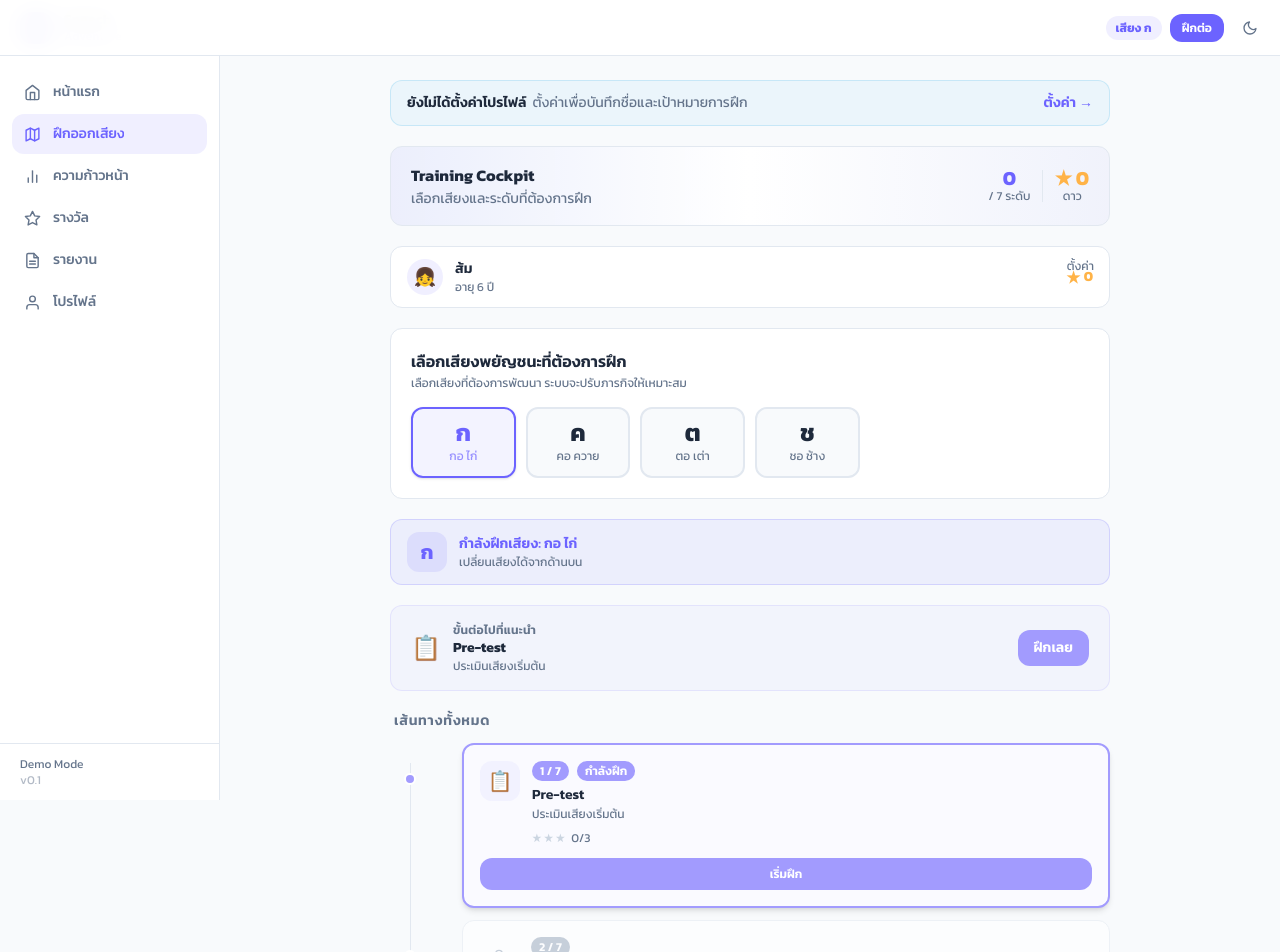
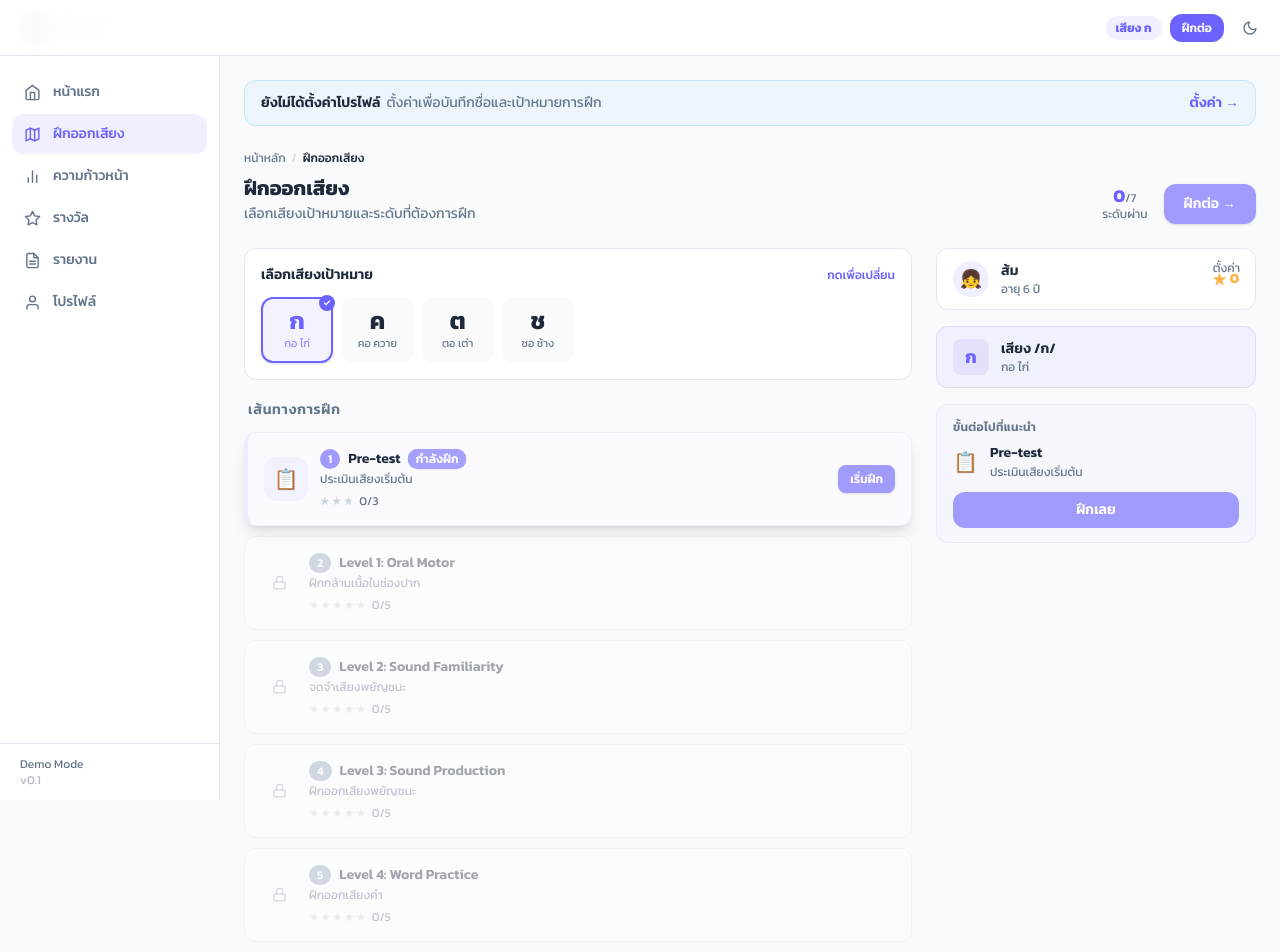
Before and after one commit to KankaveeRamsri/Speech-Adventure-Web-App, a Next.js app: page /training in a window 1280 px wide. Shown: the top 952 px of the page. Built offline with nearby package versions, Linux system fonts and the light colour scheme.

Commit message:
style: refine training page layout

```diff
--- a/src/app/training/page.tsx
+++ b/src/app/training/page.tsx
@@ -51,9 +51,9 @@ export default function TrainingMapPage() {
 
   return (
     <AppShell>
-      <div className="max-w-3xl mx-auto px-4 sm:px-6 py-6 space-y-5">
+      <div className="max-w-6xl mx-auto px-4 sm:px-6 py-6 space-y-6">
 
-        {/* ── Setup banner (shown when no profile is set) ── */}
+        {/* ── Setup banner ── */}
         {isHydrated && !hasProfile && (
           <div className="flex items-center justify-between gap-3 bg-info/8 border border-info/25 rounded-xl px-4 py-3">
             <p className="text-sm text-text">
@@ -69,32 +69,63 @@ export default function TrainingMapPage() {
           </div>
         )}
 
-        {/* ── Session header ── */}
-        <div className="bg-gradient-to-r from-primary/8 via-surface to-level-sentence/5 border border-border rounded-xl px-5 py-4">
-          <div className="flex items-center justify-between flex-wrap gap-2">
+        {/* ── Page Header ── */}
+        <header>
+          <nav className="text-xs text-text-muted mb-2" aria-label="Breadcrumb">
+            <Link href="/" className="hover:text-primary transition-colors">หน้าหลัก</Link>
+            <span className="mx-1.5 text-disabled">/</span>
+            <span className="text-text font-medium">ฝึกออกเสียง</span>
+          </nav>
+          <div className="flex items-end justify-between gap-4">
             <div>
-              <h2 className="font-bold text-text text-base">Training Cockpit</h2>
+              <h1 className="text-xl font-bold text-text">ฝึกออกเสียง</h1>
               <p className="text-sm text-text-muted mt-0.5">
-                เลือกเสียงและระดับที่ต้องการฝึก
+                เลือกเสียงเป้าหมายและระดับที่ต้องการฝึก
               </p>
             </div>
             {isHydrated && (
-              <div className="flex items-center gap-3 text-sm">
-                <div className="text-center">
-                  <p className="font-bold text-primary text-xl leading-none">{completedCount}</p>
-                  <p className="text-xs text-text-muted">/ 7 ระดับ</p>
+              <div className="flex items-center gap-4 flex-shrink-0">
+                <div className="text-center hidden sm:block">
+                  <p className="font-bold text-primary text-lg leading-none">{completedCount}<span className="text-text-muted text-xs font-normal">/7</span></p>
+                  <p className="text-xs text-text-muted">ระดับผ่าน</p>
                 </div>
-                <div className="w-px h-8 bg-border" />
-                <div className="text-center">
-                  <p className="font-bold text-secondary text-xl leading-none">★ {summary.starsEarned}</p>
-                  <p className="text-xs text-text-muted">ดาว</p>
-                </div>
+                {currentStage && (
+                  <a
+                    href={`/training/${currentStage.slug}`}
+                    className="px-5 py-2.5 rounded-xl text-sm font-semibold text-white transition-all hover:scale-[1.02] active:scale-[0.98] shadow-sm"
+                    style={{ backgroundColor: currentStage.accentColor }}
+                  >
+                    ฝึกต่อ →
+                  </a>
+                )}
               </div>
             )}
           </div>
+        </header>
+
+        {/* ── 2-Column Layout ── */}
+        <div className="lg:grid lg:grid-cols-[1fr_320px] lg:gap-6 lg:items-start space-y-6 lg:space-y-0">
+
+          {/* ── Left Column: Sound Selector + Journey Map ── */}
+          <div className="space-y-5 min-w-0">
+            <TargetSoundSelector
+              sounds={mockTargetSounds}
+              selectedId={isHydrated ? selectedSoundId : null}
+              onSelect={setSelectedSound}
+            />
+
+            <section>
+              <h2 className="text-sm font-semibold text-text-muted uppercase tracking-wider mb-3 px-1">
+                เส้นทางการฝึก
+              </h2>
+              <TrainingMap stages={liveStages} />
+            </section>
           </div>
 
-        {/* ── Child Profile (compact) ── */}
+          {/* ── Right Column: Side Panel ── */}
+          <aside className="space-y-4 lg:sticky lg:top-16">
+
+            {/* Child Profile */}
             <div className="relative">
               <ChildProfileCard
                 profile={liveProfile}
@@ -111,51 +142,44 @@ export default function TrainingMapPage() {
               )}
             </div>
 
-        {/* ── Target Sound Selector ── */}
-        <TargetSoundSelector
-          sounds={mockTargetSounds}
-          selectedId={isHydrated ? selectedSoundId : null}
-          onSelect={setSelectedSound}
-        />
-
-        {/* ── Selected sound indicator ── */}
+            {/* Selected Sound Summary */}
             {isHydrated && selectedSound && (
-          <div className="flex items-center gap-3 bg-primary/8 border border-primary/20 rounded-xl px-4 py-3">
+              <div className="flex items-center gap-3 bg-primary/6 border border-primary/15 rounded-xl px-4 py-3">
                 <span
-              className="w-10 h-10 rounded-xl flex items-center justify-center text-xl font-bold text-primary flex-shrink-0"
-              style={{ backgroundColor: "rgba(108,99,255,0.12)" }}
+                  className="w-9 h-9 rounded-lg flex items-center justify-center text-lg font-bold text-primary flex-shrink-0"
+                  style={{ backgroundColor: "rgba(108,99,255,0.10)" }}
                 >
                   {selectedSound.label}
                 </span>
-            <div>
-              <p className="text-sm font-semibold text-primary">
-                กำลังฝึกเสียง: {selectedSound.description}
+                <div className="min-w-0">
+                  <p className="text-sm font-semibold text-text truncate">
+                    เสียง /{selectedSound.label}/
                   </p>
-              <p className="text-xs text-text-muted">เปลี่ยนเสียงได้จากด้านบน</p>
+                  <p className="text-xs text-text-muted truncate">{selectedSound.description}</p>
                 </div>
               </div>
             )}
 
-        {/* ── Current stage Next Action card ── */}
+            {/* Next Best Action */}
             {isHydrated && currentStage && (
               <div
-            className="flex items-center justify-between gap-4 rounded-xl px-5 py-4 border"
+                className="rounded-xl px-4 py-3.5 border"
                 style={{
-              backgroundColor: `${currentStage.accentColor}10`,
-              borderColor: `${currentStage.accentColor}30`,
+                  backgroundColor: `${currentStage.accentColor}08`,
+                  borderColor: `${currentStage.accentColor}25`,
                 }}
               >
+                <p className="text-xs font-semibold text-text-muted uppercase tracking-wide mb-2">ขั้นต่อไปที่แนะนำ</p>
                 <div className="flex items-center gap-3">
-              <span className="text-2xl" aria-hidden="true">{currentStage.icon}</span>
-              <div>
-                <p className="text-xs font-semibold text-text-muted uppercase tracking-wide">ขั้นต่อไปที่แนะนำ</p>
-                <p className="font-bold text-text text-sm">{currentStage.name}</p>
-                <p className="text-xs text-text-muted">{currentStage.shortGoal}</p>
+                  <span className="text-xl flex-shrink-0" aria-hidden="true">{currentStage.icon}</span>
+                  <div className="min-w-0 flex-1">
+                    <p className="font-semibold text-text text-sm leading-snug">{currentStage.name}</p>
+                    <p className="text-xs text-text-muted mt-0.5">{currentStage.shortGoal}</p>
                   </div>
                 </div>
                 <a
                   href={`/training/${currentStage.slug}`}
-              className="flex-shrink-0 px-4 py-2 rounded-xl text-sm font-semibold text-white transition-all hover:scale-[1.02] active:scale-[0.98]"
+                  className="block w-full text-center mt-3 px-4 py-2 rounded-xl text-sm font-semibold text-white transition-all hover:scale-[1.01] active:scale-[0.98]"
                   style={{ backgroundColor: currentStage.accentColor }}
                 >
                   ฝึกเลย
@@ -163,41 +187,39 @@ export default function TrainingMapPage() {
               </div>
             )}
 
-        {/* ── Rewards mini-card ── */}
+            {/* Rewards Summary */}
             {isHydrated && rewardResult && rewardResult.earnedCount > 0 && (
               <Link
                 href="/rewards"
-            className="flex items-center justify-between gap-4 bg-surface border border-border rounded-xl px-4 py-3 hover:border-secondary/40 hover:shadow-sm transition-all group"
+                className="flex items-center justify-between gap-3 bg-surface border border-border rounded-xl px-4 py-3 hover:border-secondary/40 hover:shadow-sm transition-all group"
                 aria-label="ดูรางวัลและเหรียญตรา"
               >
-            <div className="flex items-center gap-3">
-              <div className="w-8 h-8 rounded-xl bg-secondary/12 flex items-center justify-center flex-shrink-0">
-                <svg width="15" height="15" viewBox="0 0 24 24" fill="none" stroke="#FFB347" strokeWidth="1.75" strokeLinecap="round" strokeLinejoin="round" aria-hidden="true">
+                <div className="flex items-center gap-2.5">
+                  <div className="w-7 h-7 rounded-lg bg-secondary/12 flex items-center justify-center flex-shrink-0">
+                    <svg width="13" height="13" viewBox="0 0 24 24" fill="none" stroke="#FFB347" strokeWidth="2" strokeLinecap="round" strokeLinejoin="round" aria-hidden="true">
                       <path d="M12 2l3.09 6.26L22 9.27l-5 4.87 1.18 6.88L12 17.77l-6.18 3.25L7 14.14 2 9.27l6.91-1.01L12 2z" />
                     </svg>
                   </div>
                   <div>
-                <p className="text-sm font-semibold text-text">รางวัล</p>
+                    <p className="text-sm font-semibold text-text leading-tight">รางวัล</p>
                     <p className="text-xs text-text-muted">
-                  {rewardResult.earnedCount} / {rewardResult.totalBadges} เหรียญตรา
+                      {rewardResult.earnedCount}/{rewardResult.totalBadges} เหรียญ
                     </p>
                   </div>
                 </div>
-            <div className="flex items-center gap-2 text-right">
-              <p className="text-sm font-bold text-secondary">★ {summary.starsEarned}</p>
-              <svg width="13" height="13" viewBox="0 0 24 24" fill="none" stroke="currentColor" strokeWidth="2.5" strokeLinecap="round" strokeLinejoin="round" className="text-text-muted group-hover:text-secondary transition-colors" aria-hidden="true">
+                <svg width="13" height="13" viewBox="0 0 24 24" fill="none" stroke="currentColor" strokeWidth="2.5" strokeLinecap="round" strokeLinejoin="round" className="text-text-muted group-hover:text-secondary transition-colors flex-shrink-0" aria-hidden="true">
                   <path d="M9 18l6-6-6-6" />
                 </svg>
-            </div>
               </Link>
             )}
 
-        {/* ── Training Journey Map ── */}
-        <div>
-          <h2 className="text-sm font-semibold text-text-muted uppercase tracking-wider mb-3 px-1">
-            เส้นทางทั้งหมด
-          </h2>
-          <TrainingMap stages={liveStages} />
+            {/* Quick stats on mobile (hidden on desktop since sidebar shows them) */}
+            {!isHydrated && (
+              <div className="bg-surface border border-border rounded-xl p-4 text-center">
+                <p className="text-sm text-text-muted">กำลังโหลดข้อมูล...</p>
+              </div>
+            )}
+          </aside>
         </div>
 
         <div className="pb-4" />
--- a/src/components/speech-adventure/LevelCard.tsx
+++ b/src/components/speech-adventure/LevelCard.tsx
@@ -13,16 +13,22 @@ export default function LevelCard({ stage, index }: Props) {
 
   return (
     <div
-      className={`relative bg-surface border rounded-xl p-4 transition-all duration-200 ${
+      className={`relative bg-surface border rounded-xl transition-all duration-200 ${
         isLocked
-          ? "opacity-50 border-border"
+          ? "opacity-40 border-border"
           : isCurrent
-          ? "border-2 shadow-md hover:shadow-lg hover:-translate-y-0.5"
+          ? "border-l-4 shadow-lg hover:shadow-xl hover:-translate-y-0.5 cursor-default"
+          : isCompleted
+          ? "border-border hover:shadow-sm hover:-translate-y-0.5"
           : "border-border hover:shadow-md hover:-translate-y-0.5"
       }`}
-      style={isCurrent ? { borderColor: stage.accentColor } : undefined}
+      style={
+        isCurrent
+          ? { borderLeftColor: stage.accentColor, borderColor: `${stage.accentColor}30` }
+          : undefined
+      }
     >
-      {/* Current stage glow overlay in dark mode */}
+      {/* Current stage glow */}
       {isCurrent && (
         <div
           className="absolute inset-0 rounded-xl opacity-5 dark:opacity-10 pointer-events-none"
@@ -30,36 +36,44 @@ export default function LevelCard({ stage, index }: Props) {
         />
       )}
 
-      <div className="flex items-start gap-3 relative">
+      <div className={`flex items-center gap-3 relative ${isCurrent ? "p-4" : isCompleted ? "p-3.5" : "p-4"}`}>
         {/* Icon */}
         <div
-          className="flex-shrink-0 w-10 h-10 rounded-xl flex items-center justify-center text-lg"
-          style={{ backgroundColor: isLocked ? undefined : `${stage.accentColor}18` }}
+          className={`flex-shrink-0 rounded-xl flex items-center justify-center ${
+            isCurrent ? "w-11 h-11" : "w-9 h-9"
+          }`}
+          style={{ backgroundColor: isLocked ? undefined : `${stage.accentColor}15` }}
           aria-hidden="true"
         >
           {isLocked ? (
-            <svg width="16" height="16" viewBox="0 0 24 24" fill="none" stroke="#94A3B8" strokeWidth="2" strokeLinecap="round" strokeLinejoin="round">
+            <svg width="15" height="15" viewBox="0 0 24 24" fill="none" stroke="#94A3B8" strokeWidth="2" strokeLinecap="round" strokeLinejoin="round">
               <rect x="3" y="11" width="18" height="11" rx="2" ry="2" />
               <path d="M7 11V7a5 5 0 0 1 10 0v4" />
             </svg>
+          ) : isCompleted ? (
+            <svg width="16" height="16" viewBox="0 0 24 24" fill="none" stroke="#4CAF82" strokeWidth="2.5" strokeLinecap="round" strokeLinejoin="round">
+              <polyline points="20 6 9 17 4 12" />
+            </svg>
           ) : (
-            <span className="text-xl">{stage.icon}</span>
+            <span className={isCurrent ? "text-xl" : "text-lg"}>{stage.icon}</span>
           )}
         </div>
 
         {/* Content */}
         <div className="flex-1 min-w-0">
-          <div className="flex items-center gap-2 mb-1 flex-wrap">
-            {/* Step indicator */}
+          <div className="flex items-center gap-2 mb-0.5 flex-wrap">
             <span
               className="text-xs font-semibold px-2 py-0.5 rounded-full text-white flex-shrink-0"
               style={{ backgroundColor: isLocked ? "#94A3B8" : stage.accentColor }}
             >
-              {index + 1} / 7
+              {index + 1}
             </span>
+            <h3 className={`font-semibold text-text leading-snug ${isCurrent ? "text-sm" : "text-sm"}`}>
+              {stage.name}
+            </h3>
             {isCompleted && (
-              <span className="text-xs font-semibold px-2 py-0.5 rounded-full bg-success/15 text-success flex-shrink-0">
-                สำเร็จแล้ว
+              <span className="text-xs font-medium px-2 py-0.5 rounded-full bg-success/12 text-success flex-shrink-0">
+                สำเร็จ
               </span>
             )}
             {isCurrent && (
@@ -71,12 +85,10 @@ export default function LevelCard({ stage, index }: Props) {
               </span>
             )}
           </div>
-
-          <h3 className="font-semibold text-text text-sm leading-snug">{stage.name}</h3>
           <p className="text-xs text-text-muted mt-0.5">{stage.shortGoal}</p>
 
-          {/* Stars */}
-          <div className="flex items-center gap-1.5 mt-2">
+          {/* Stars row */}
+          <div className="flex items-center gap-1.5 mt-1.5">
             <div className="flex items-center gap-0.5">
               {Array.from({ length: stage.starsTotal }).map((_, i) => (
                 <span
@@ -93,30 +105,42 @@ export default function LevelCard({ stage, index }: Props) {
             </span>
           </div>
         </div>
-      </div>
 
-      {/* CTA Button */}
-      <div className="mt-3 relative">
-        {isLocked ? (
-          <button
-            disabled
-            className="w-full py-2 rounded-xl bg-bg dark:bg-white/5 text-text-muted font-medium text-xs cursor-not-allowed border border-border"
-          >
-            ยังไม่ปลดล็อค
-          </button>
-        ) : (
+        {/* Inline action button (desktop) */}
+        {!isLocked && (
           <Link
             href={`/training/${stage.slug}`}
-            className="block w-full text-center py-2 rounded-xl font-semibold text-xs transition-all hover:scale-[1.01] active:scale-[0.98]"
-            style={{
-              backgroundColor: isCurrent ? stage.accentColor : `${stage.accentColor}15`,
-              color: isCurrent ? "#fff" : stage.accentColor,
-            }}
+            className={`hidden sm:flex-shrink-0 sm:flex items-center gap-1 px-3 py-1.5 rounded-lg text-xs font-semibold transition-all hover:scale-[1.02] active:scale-[0.98] flex-shrink-0 ${
+              isCurrent
+                ? "text-white shadow-sm"
+                : "border border-current hover:bg-black/5 dark:hover:bg-white/5"
+            }`}
+            style={
+              isCurrent
+                ? { backgroundColor: stage.accentColor, color: "#fff" }
+                : { color: stage.accentColor }
+            }
           >
             {isCompleted ? "ทบทวน" : isCurrent && stage.starsEarned > 0 ? "ฝึกต่อ" : "เริ่มฝึก"}
           </Link>
         )}
       </div>
+
+      {/* Mobile full-width CTA */}
+      {!isLocked && (
+        <Link
+          href={`/training/${stage.slug}`}
+          className="sm:hidden block text-center py-2 text-xs font-semibold border-t border-border/50 transition-all hover:bg-bg"
+          style={{ color: stage.accentColor }}
+        >
+          {isCompleted ? "ทบทวน" : isCurrent && stage.starsEarned > 0 ? "ฝึกต่อ" : "เริ่มฝึก"}
+        </Link>
+      )}
+      {isLocked && (
+        <div className="sm:hidden text-center py-2 text-xs text-text-muted border-t border-border/50 cursor-not-allowed">
+          ยังไม่ปลดล็อค
+        </div>
+      )}
     </div>
   );
 }
--- a/src/components/speech-adventure/TargetSoundSelector.tsx
+++ b/src/components/speech-adventure/TargetSoundSelector.tsx
@@ -10,23 +10,27 @@ interface Props {
 
 export default function TargetSoundSelector({ sounds, selectedId, onSelect }: Props) {
   return (
-    <div className="bg-surface border border-border rounded-xl p-5">
-      <div className="mb-4">
-        <h3 className="text-base font-semibold text-text">เลือกเสียงพยัญชนะที่ต้องการฝึก</h3>
-        <p className="text-xs text-text-muted mt-0.5">เลือกเสียงที่ต้องการพัฒนา ระบบจะปรับภารกิจให้เหมาะสม</p>
+    <div className="bg-surface border border-border rounded-xl p-4">
+      <div className="flex items-center justify-between mb-3">
+        <div>
+          <h3 className="text-sm font-semibold text-text">เลือกเสียงเป้าหมาย</h3>
+        </div>
+        {selectedId && (
+          <span className="text-xs text-primary font-medium">กดเพื่อเปลี่ยน</span>
+        )}
       </div>
 
-      <div className="grid grid-cols-4 sm:grid-cols-6 gap-2.5">
+      <div className="grid grid-cols-4 sm:grid-cols-6 lg:grid-cols-8 gap-2">
         {sounds.map((sound) => {
           const isSelected = sound.id === selectedId;
           return (
             <button
               key={sound.id}
               onClick={() => onSelect(sound.id)}
-              className={`flex flex-col items-center gap-1 py-3 px-2 rounded-xl border-2 transition-all hover:scale-[1.03] active:scale-[0.97] ${
+              className={`relative flex flex-col items-center gap-1 py-2.5 px-2 rounded-xl border-2 transition-all duration-150 hover:scale-[1.03] active:scale-[0.97] ${
                 isSelected
                   ? "border-primary bg-primary/8 shadow-sm"
-                  : "border-border bg-bg hover:border-primary/40 dark:bg-white/3"
+                  : "border-transparent bg-bg hover:border-border dark:bg-white/3 hover:dark:border-white/10"
               }`}
               aria-label={`เลือกเสียง ${sound.label}`}
               aria-pressed={isSelected}
@@ -34,9 +38,16 @@ export default function TargetSoundSelector({ sounds, selectedId, onSelect }: Pr
               <span className={`text-2xl font-bold leading-none ${isSelected ? "text-primary" : "text-text"}`}>
                 {sound.label}
               </span>
-              <span className={`text-xs leading-tight text-center ${isSelected ? "text-primary/70" : "text-text-muted"}`}>
+              <span className={`text-[11px] leading-tight text-center truncate w-full ${isSelected ? "text-primary/70" : "text-text-muted"}`}>
                 {sound.description}
               </span>
+              {isSelected && (
+                <span className="absolute -top-1 -right-1 w-4 h-4 rounded-full bg-primary flex items-center justify-center">
+                  <svg width="8" height="8" viewBox="0 0 24 24" fill="none" stroke="white" strokeWidth="3.5" strokeLinecap="round" strokeLinejoin="round" aria-hidden="true">
+                    <polyline points="20 6 9 17 4 12" />
+                  </svg>
+                </span>
+              )}
             </button>
           );
         })}
--- a/src/components/speech-adventure/TrainingMap.tsx
+++ b/src/components/speech-adventure/TrainingMap.tsx
@@ -7,45 +7,10 @@ interface Props {
 
 export default function TrainingMap({ stages }: Props) {
   return (
-    <div className="relative">
-      {/* Vertical connector line (desktop) */}
-      <div
-        className="absolute left-5 top-5 bottom-5 w-px hidden md:block"
-        style={{ background: "linear-gradient(to bottom, #E2E8F0, #E2E8F0)" }}
-        aria-hidden="true"
-      />
-
-      <div className="space-y-3">
-        {stages.map((stage, index) => (
-          <div key={stage.id} className="relative flex items-start gap-4">
-            {/* Connector node (desktop) */}
-            <div
-              className={`hidden md:flex flex-shrink-0 mt-4 w-10 h-10 items-center justify-center z-10`}
-              aria-hidden="true"
-            >
-              <div
-                className={`w-3 h-3 rounded-full border-2 border-surface ${
-                  stage.status === "completed"
-                    ? "bg-success"
-                    : stage.status === "current"
-                    ? "animate-pulse-gentle"
-                    : "bg-border"
-                }`}
-                style={
-                  stage.status === "current"
-                    ? { backgroundColor: stage.accentColor }
-                    : undefined
-                }
-              />
-            </div>
-
-            {/* Level card */}
-            <div className="flex-1 min-w-0 md:-ml-10 md:pl-14">
-              <LevelCard stage={stage} index={index} />
-            </div>
-          </div>
-        ))}
-      </div>
+    <div className="space-y-2.5">
+      {stages.map((stage, index) => (
+        <LevelCard key={stage.id} stage={stage} index={index} />
+      ))}
     </div>
   );
 }
```
Lines whose indentation alone changed are shown as unchanged.
